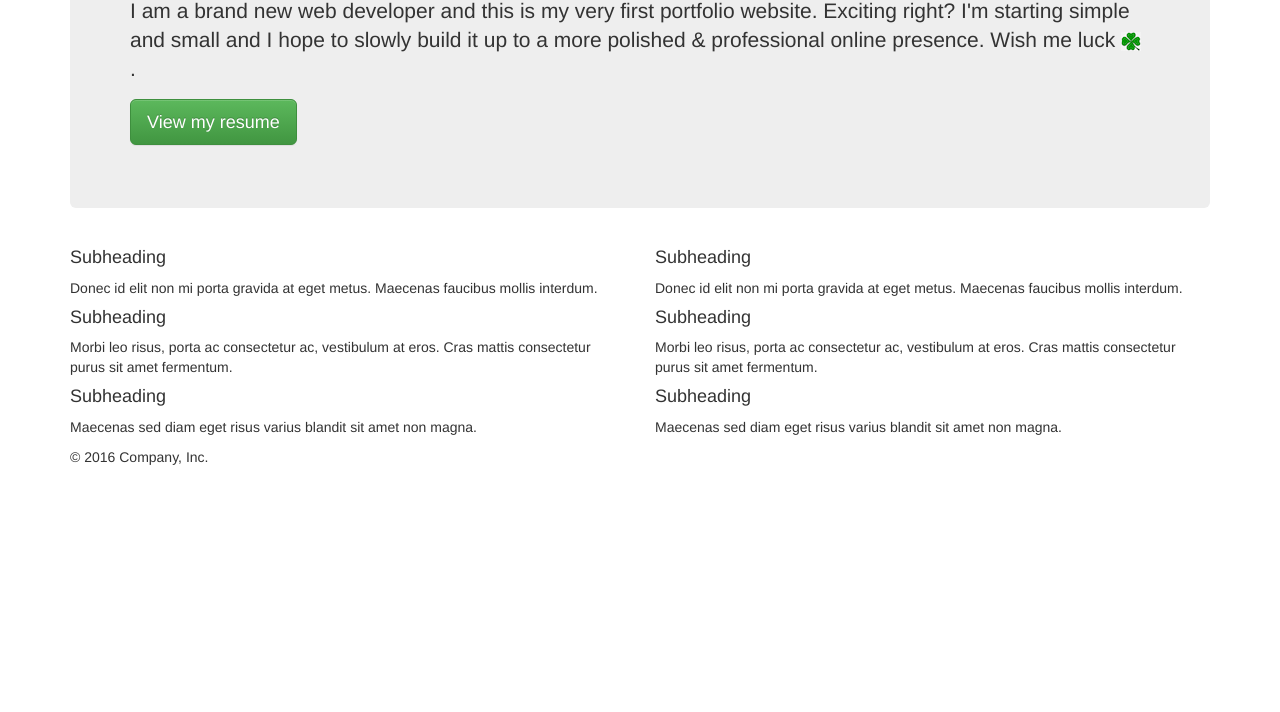
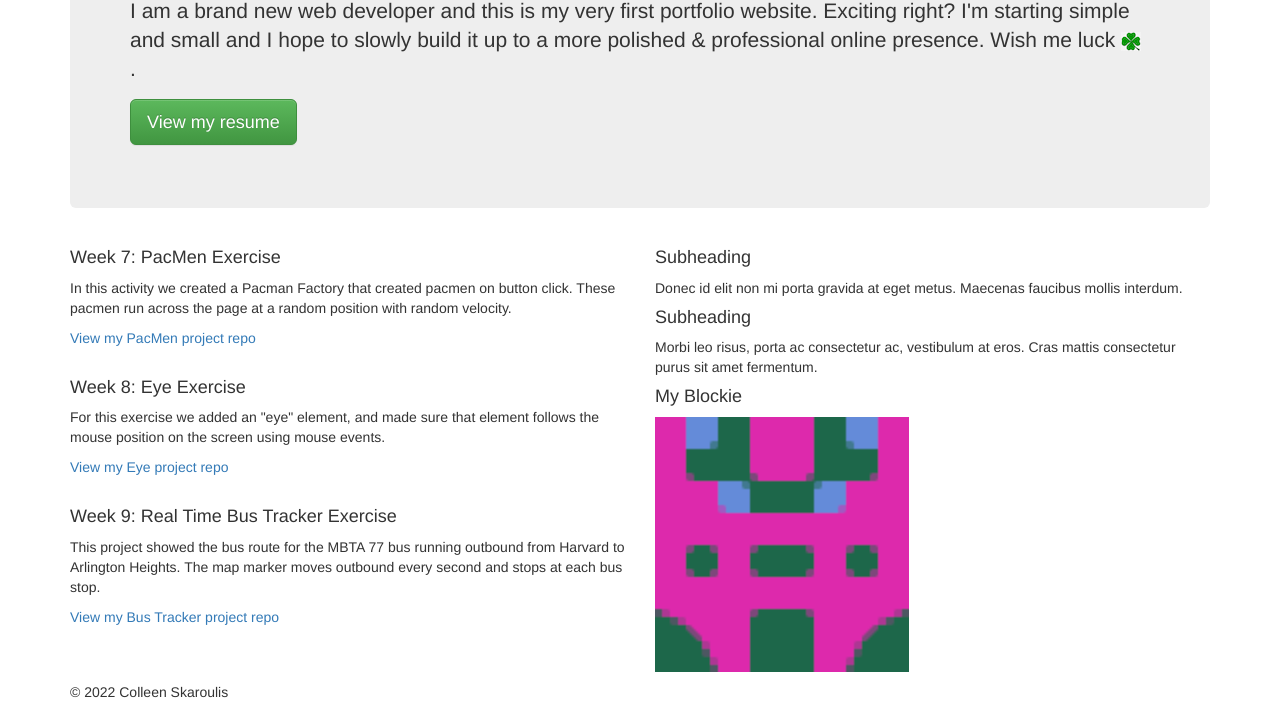
Before and after one commit to cskaroulis/cskaroulis.github.io, a website: page index.html in a window 1280 px wide. Shown: the part 208-920 px from the top of the page. Before the commit the page ends 800 px from the top, so only its background shows below. Drawn offline with nearby package versions, Linux system fonts and the light colour scheme.

Commit message:
added my blockie and worked on the project links

```diff
--- a/index.html
+++ b/index.html
@@ -36,14 +36,19 @@
 
     <div class="row marketing">
       <div class="col-lg-6">
-        <h4>Subheading</h4>
-        <p>Donec id elit non mi porta gravida at eget metus. Maecenas faucibus mollis interdum.</p>
+        <h4>Week 7: PacMen Exercise</h4>
+        <p>In this activity we created a Pacman Factory that created pacmen on button click. These pacmen run across the page at a random position with random velocity.</p>
+        <p><a class="link-primary" href="https://github.com/cskaroulis/MITxPRO-pacman" target="_blank">View my PacMen project repo</a></p>
 
-        <h4>Subheading</h4>
-        <p>Morbi leo risus, porta ac consectetur ac, vestibulum at eros. Cras mattis consectetur purus sit amet fermentum.</p>
+        <h4 class="exercise-title">Week 8: Eye Exercise</h4>
+        <p>For this exercise we added an "eye" element, and made sure that element follows the mouse position on the screen using mouse events.</p>
+        <p><a class="link-primary" href="https://github.com/cskaroulis/MITxPRO-eye" target="_blank">View my Eye project repo</a></p>
 
-        <h4>Subheading</h4>
-        <p>Maecenas sed diam eget risus varius blandit sit amet non magna.</p>
+
+        <h4 class="exercise-title">Week 9: Real Time Bus Tracker Exercise</h4>
+        <p>This project showed the bus route for the MBTA 77 bus running outbound from Harvard to Arlington Heights. The map marker moves outbound every second and stops at each bus stop.</p>
+        <p><a class="link-primary" href="https://github.com/cskaroulis/MITxPRO-bus-tracker" target="_blank">View my Bus Tracker project repo</a></p>
+
       </div>
 
       <div class="col-lg-6">
@@ -53,13 +58,13 @@
         <h4>Subheading</h4>
         <p>Morbi leo risus, porta ac consectetur ac, vestibulum at eros. Cras mattis consectetur purus sit amet fermentum.</p>
 
-        <h4>Subheading</h4>
-        <p>Maecenas sed diam eget risus varius blandit sit amet non magna.</p>
+        <h4>My Blockie</h4>
+        <p><img alt="Colleen Skaroulis Blockie" src="./images/colleen-skaroulis-blockie.png"></p>
       </div>
     </div>
 
     <footer class="footer">
-      <p>&copy; 2016 Company, Inc.</p>
+      <p>&copy; 2022 Colleen Skaroulis</p>
     </footer>
 
   </div> <!-- /container -->
--- a/styles.css
+++ b/styles.css
@@ -0,0 +1,4 @@
+/* gives some breathing space to Bootstrap's h4  */
+.exercise-title {
+  margin-top: 30px;
+}
```
Also changed, not shown: images/colleen-skaroulis-blockie.png (added).
